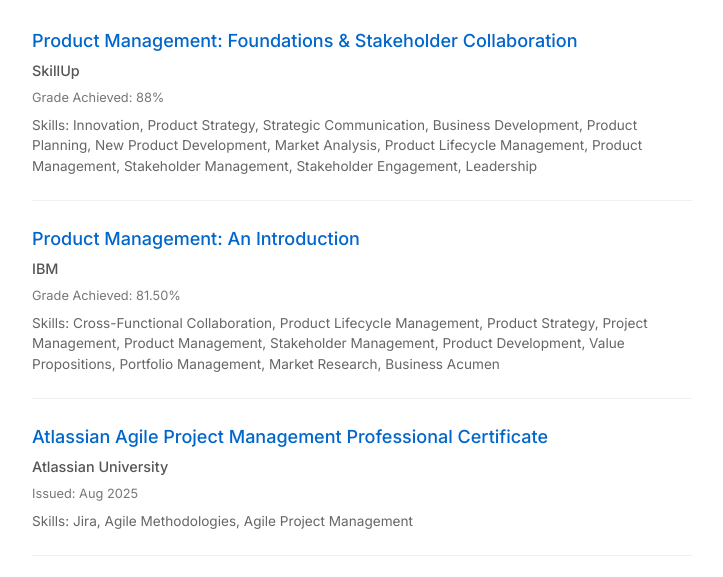
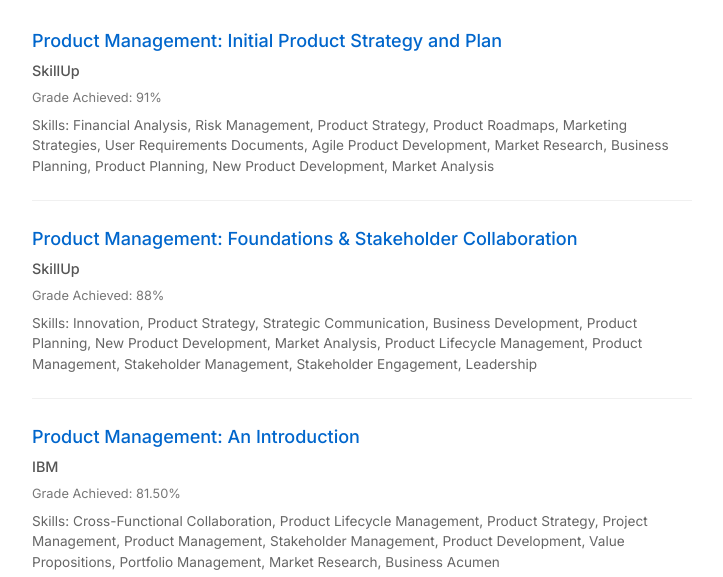
Before and after one commit to FahimMuntashir/certs.fahimmuntashir.com, a plain HTML site: page index.html in a window 1280 px wide. Shown: the part 154-731 px from the top of the page, without its empty margins (278-1001 px from the left). Drawn offline with Linux system fonts and the light colour scheme.

Commit message:
added new certification

```diff
--- a/index.html
+++ b/index.html
@@ -20,6 +20,25 @@
 
     <main>
       <section class="certifications">
+        <div class="certification">
+          <h2>
+            <a
+              href="https://coursera.org/share/8c12ccc7e964734c5804c1ab1a8b9d58"
+              target="_blank"
+            >
+              Product Management: Initial Product Strategy and Plan</a
+            >
+          </h2>
+          <p class="issuer">SkillUp</p>
+          <p class="date">Grade Achieved: 91%</p>
+          <p class="skills">
+            Skills: Financial Analysis, Risk Management, Product Strategy,
+            Product Roadmaps, Marketing Strategies, User Requirements Documents,
+            Agile Product Development, Market Research, Business Planning,
+            Product Planning, New Product Development, Market Analysis
+          </p>
+        </div>
+
         <div class="certification">
           <h2>
             <a
```
